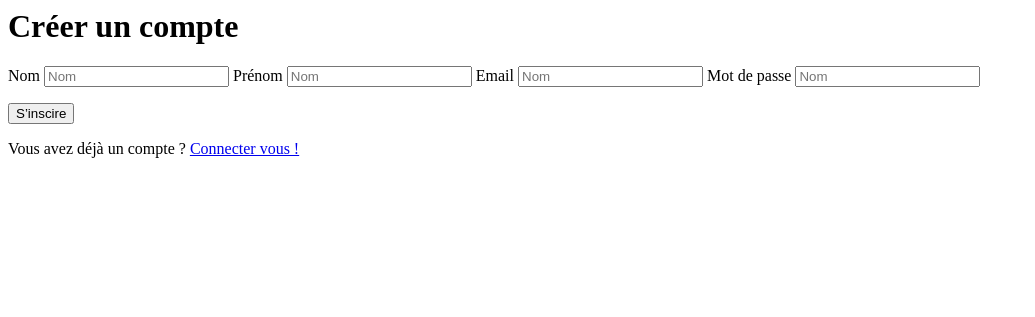
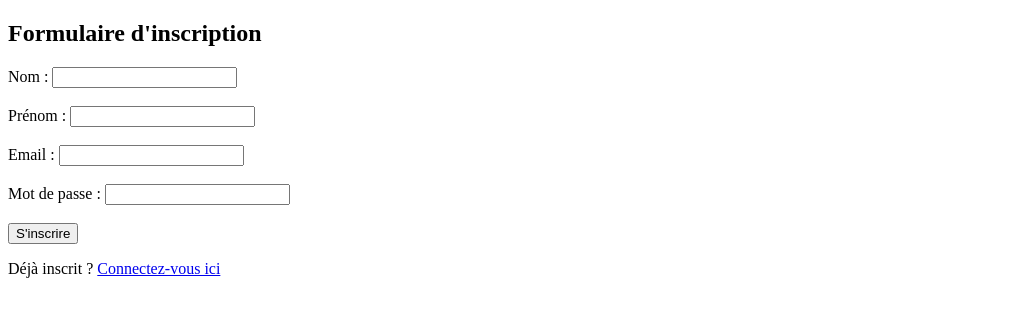
Before and after one commit to kodzukye/RevApp, a PHP site: page /pages/registration.php in a window 1280 px wide. Shown: the top 317 px of the page, without its empty margins (0-1035 px from the left). Run offline with PHP 8.4, Linux system fonts and the light colour scheme.

Commit message:
Update registration.php

```diff
--- a/pages/registration.php
+++ b/pages/registration.php
@@ -1,34 +1,115 @@
+<?php
+session_start();
+require_once '../config/config.php';
+
+$errors = [];
+$success = false;
+
+if ($_SERVER["REQUEST_METHOD"] == "POST") {
+    $nom = trim($_POST["nom"]);
+    $prenom = trim($_POST["prenom"]);
+    $email = trim($_POST["email"]);
+    $mot_de_passe = trim($_POST["mot_de_passe"]);
+
+    // Validation des champs
+    if (empty($nom)) $errors[] = "Le nom est requis";
+    if (empty($prenom)) $errors[] = "Le prénom est requis";
+    if (empty($email)) {
+        $errors[] = "L'email est requis";
+    } elseif (!filter_var($email, FILTER_VALIDATE_EMAIL)) {
+        $errors[] = "Format d'email invalide";
+    }
+    if (empty($mot_de_passe)) {
+        $errors[] = "Le mot de passe est requis";
+    } elseif (strlen($mot_de_passe) < 4) {
+        $errors[] = "Le mot de passe doit contenir au moins 8 caractères";
+    }
+
+    if (empty($errors)) {
+        try {
+            // Vérification email unique
+            $checkEmail = $pdo->prepare("SELECT id FROM utilisateurs WHERE email = ?");
+            $checkEmail->execute([$email]);
+
+            if ($checkEmail->rowCount() > 0) {
+                $errors[] = "Cet email est déjà utilisé";
+            } else {
+                // Insertion utilisateur
+                $hashedPassword = password_hash($mot_de_passe, PASSWORD_DEFAULT);
+                $stmt = $pdo->prepare("INSERT INTO utilisateurs (nom, prenom, email, mot_de_passe)
+                                     VALUES (:nom, :prenom, :email, :mot_de_passe)");
+
+                $stmt->execute([
+                    ':nom' => $nom,
+                    ':prenom' => $prenom,
+                    ':email' => $email,
+                    ':mot_de_passe' => $hashedPassword
+                ]);
+
+                if ($stmt->rowCount() > 0) {
+                    $success = true;
+                    $_SESSION['inscription_success'] = true;
+                    header("Refresh: 3; url=login.php");
+                }
+            }
+        } catch (PDOException $e) {
+            $errors[] = "Erreur technique : " . $e->getMessage();
+        }
+    }
+}
+?>
+
+<!DOCTYPE html>
 <html lang="fr">
 <head>
     <meta charset="UTF-8">
-    <meta name="viewport" content="width=device-width, initial-scale=1.0">
-    <title>S'inscrire</title>
+    <title>Inscription</title>
+    <style>
+        .success { color: green; }
+        .error { color: red; }
+    </style>
 </head>
 <body>
-    <div>
+    <h2>Formulaire d'inscription</h2>
 
-        <h1>Créer un compte</h1>
+    <?php if ($success): ?>
+        <div class="success">
+            <p>Inscription réussie ! Redirection vers la page de connexion dans 3 secondes...</p>
+        </div>
+    <?php else: ?>
+        <?php if (!empty($errors)): ?>
+            <div class="error">
+                <?php foreach ($errors as $error): ?>
+                    <p><?= htmlspecialchars($error) ?></p>
+                <?php endforeach; ?>
+            </div>
+        <?php endif; ?>
 
-        <form action="" method="post">
-            <label for="nom"> Nom </label>
-            <input type="text" placeholder="Nom">
+        <form method="post">
+            <div>
+                <label>Nom :</label>
+                <input type="text" name="nom" value="<?= htmlspecialchars($_POST['nom'] ?? '') ?>" required>
+            </div><br>
 
-            <label for="prenom"> Prénom </label>
-            <input type="text" placeholder="Nom">
+            <div>
+                <label>Prénom :</label>
+                <input type="text" name="prenom" value="<?= htmlspecialchars($_POST['prenom'] ?? '') ?>" required>
+            </div><br>
 
-            <label for="email"> Email </label>
-            <input type="email" placeholder="Nom">
+            <div>
+                <label>Email :</label>
+                <input type="email" name="email" value="<?= htmlspecialchars($_POST['email'] ?? '') ?>" required>
+            </div><br>
 
-            <label for="mot_de_passe"> Mot de passe </label>
-            <input type="password" placeholder="Nom">
+            <div>
+                <label>Mot de passe :</label>
+                <input type="password" name="mot_de_passe" required minlength="4">
+            </div><br>
+
+            <button type="submit">S'inscrire</button>
         </form>
+    <?php endif; ?>
 
-        <div class="button">
-            <button type="submit">S’inscire</button>
-        </div>
-
-        <p>Vous avez déjà un compte ? <a href="login.php">Connecter vous !</a></p>
-
-    </div>
+    <p>Déjà inscrit ? <a href="login.php">Connectez-vous ici</a></p>
 </body>
 </html>
```
